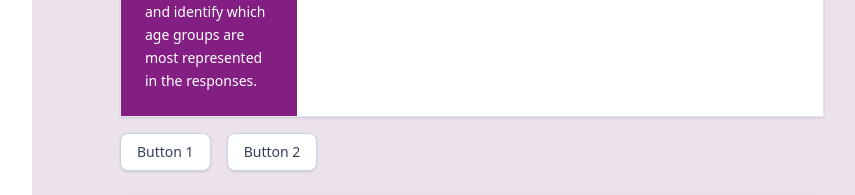
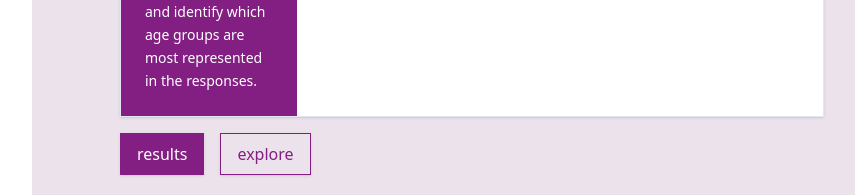
Before and after one commit to nitishspatkar/IREB-digital-sustainability-annual-survey-results-dashboard, a React (Vite) app: page / in a window 1280 px wide. Shown: the part 1860-2055 px from the top of the page, without its empty margins (368-1223 px from the left). Built offline with nearby package versions, Linux system fonts and the light colour scheme.

Commit message:
improved results and explore buttons

```diff
--- a/src/components/GraphWrapper.tsx
+++ b/src/components/GraphWrapper.tsx
@@ -53,11 +53,11 @@ const GraphWrapper = ({
 
       {/* Action buttons */}
       <div className="flex gap-4">
-        <button className="rounded-lg border border-slate-300 bg-white px-4 py-2 text-sm font-medium text-slate-700 shadow-sm transition-colors hover:bg-slate-50">
-          Button 1
+        <button className="cursor-pointer border border-ireb-berry bg-ireb-berry px-4 py-2 text-base font-medium text-white shadow-sm transition-colors hover:brightness-75">
+          results
         </button>
-        <button className="rounded-lg border border-slate-300 bg-white px-4 py-2 text-sm font-medium text-slate-700 shadow-sm transition-colors hover:bg-slate-50">
-          Button 2
+        <button className="cursor-pointer border border-ireb-berry bg-ireb-superlight-berry px-4 py-2 text-base font-medium text-ireb-berry shadow-sm transition-colors hover:brightness-75">
+          explore
         </button>
       </div>
     </div>
```
